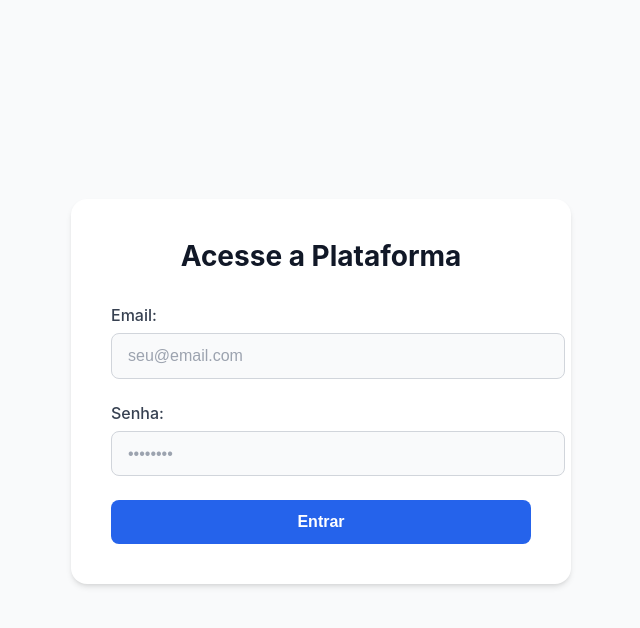
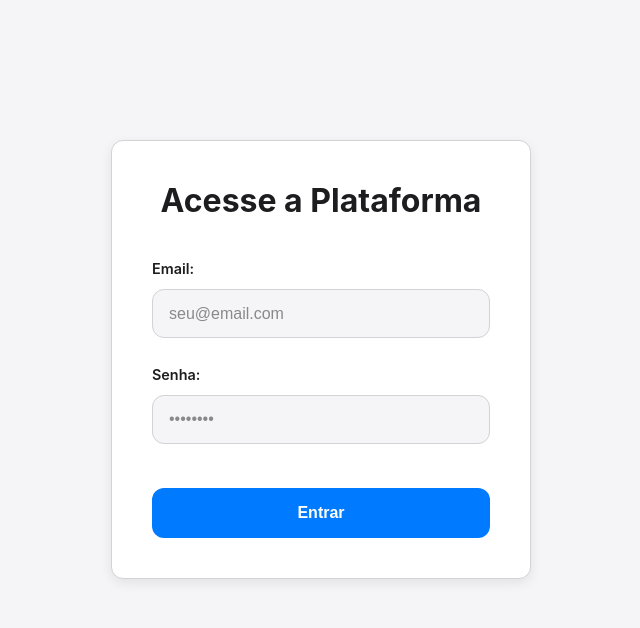
Before and after one commit to pgbrum/hr-management-api-front, a React (Create React App) app: page /benefits in a window 1280 px wide. Shown: the top 628 px of the page, without its empty margins (319-959 px from the left). Built offline with nearby package versions, Linux system fonts and the light colour scheme.

Commit message:
chore: make header more elegant

```diff
--- a/src/components/layout/Header/Header.module.css
+++ b/src/components/layout/Header/Header.module.css
@@ -1,18 +1,20 @@
 .header {
-  background-color: #ffffff;
+  background-color: rgba(255, 255, 255, 0.85);
+  backdrop-filter: blur(8px);
+  -webkit-backdrop-filter: blur(8px);
   padding: 1rem 0;
-  border-bottom: 1px solid #e5e7eb;
-  box-shadow: 0 2px 4px rgba(0, 0, 0, 0.04);
+  border-bottom: 1px solid #d2d2d7;
   position: sticky;
   top: 0;
   z-index: 50;
   width: 100%;
+  font-family: -apple-system, BlinkMacSystemFont, 'Segoe UI', Roboto, Helvetica, Arial, sans-serif;
 }
 
 .container {
-  max-width: 1280px;
+  max-width: 1100px;
   margin: 0 auto;
-  padding: 0 24px;
+  padding: 0 1rem;
   display: flex;
   align-items: center;
   justify-content: space-between;
@@ -23,21 +25,25 @@
   text-decoration: none;
   font-size: 1.75rem;
   font-weight: 800;
-  color: #111827;
-  position: relative;
-  z-index: 10;
+  color: #1d1d1f;
+  transition: transform 0.2s ease-in-out;
+  display: block;
+}
+
+.logo a:hover {
+  transform: scale(1.03);
 }
 
 .logo a span {
-  color: #2563eb;
+  color: #007aff;
 }
 
 .mobileMenuButton {
-  display: flex;
+  display: none;
   flex-direction: column;
   justify-content: space-around;
-  width: 32px;
-  height: 32px;
+  width: 28px;
+  height: 28px;
   background: transparent;
   border: none;
   cursor: pointer;
@@ -46,57 +52,106 @@
   box-sizing: content-box;
 }
 
-@media (min-width: 1024px) {
-  .mobileMenuButton {
-    display: none;
-  }
-}
-
 .mobileMenuButton div {
   width: 28px;
   height: 3px;
-  background: #111827;
+  background: #1d1d1f;
   border-radius: 10px;
-  transition: all 0.3s linear;
+  transition: all 0.3s ease-in-out;
   position: relative;
   transform-origin: 1px;
 }
 
 .mobileMenuButton.open div:nth-child(1) {
-  transform: rotate(45deg);
+  transform: rotate(45deg) translate(2px, -2px);
 }
+
 .mobileMenuButton.open div:nth-child(2) {
   opacity: 0;
   transform: translateX(20px);
 }
+
 .mobileMenuButton.open div:nth-child(3) {
-  transform: rotate(-45deg);
+  transform: rotate(-45deg) translate(2px, 2px);
 }
 
-@media (min-width: 1024px) {
-  .nav {
-    display: flex;
-    align-items: center;
-  }
+.navList {
+  display: flex;
+  gap: 0.5rem;
+  padding: 0;
+  margin: 0;
+  list-style: none;
+  align-items: center;
 }
 
-@media (max-width: 1023px) {
+.navItem {
+  margin: 0;
+}
+
+.navLink {
+  text-decoration: none;
+  color: #6e6e73;
+  font-weight: 600;
+  font-size: 0.9rem;
+  padding: 0.5rem 1rem;
+  position: relative;
+  transition: color 0.2s ease-in-out, background-color 0.2s ease-in-out;
+  background: none;
+  border: none;
+  cursor: pointer;
+  font-family: inherit;
+  border-radius: 8px;
+  display: block;
+  text-align: left;
+}
+
+.navLink:hover {
+  background-color: #f5f5f7;
+  color: #1d1d1f;
+}
+
+.active {
+  background-color: #e6f2ff;
+  color: #007aff;
+}
+
+.active:hover {
+  background-color: #e6f2ff;
+  color: #007aff;
+}
+
+.logoutButton {
+  color: #c71f2f;
+}
+
+.logoutButton:hover {
+  background-color: #ffebed;
+  color: #c71f2f;
+}
+
+@media (max-width: 1024px) {
+  .mobileMenuButton {
+    display: flex;
+  }
+
   .nav {
     position: fixed;
     top: 0;
-    left: 0;
-    width: 100%;
+    right: 0;
+    width: 320px;
+    max-width: 80vw;
     height: 100vh;
-    background-color: rgba(255, 255, 255, 0.98);
-    backdrop-filter: blur(5px);
+    background-color: #ffffff;
+    box-shadow: -5px 0 15px rgba(0, 0, 0, 0.1);
     display: flex;
-    justify-content: center;
-    align-items: center;
+    justify-content: flex-start;
+    align-items: flex-start;
     z-index: 90;
     opacity: 0;
     visibility: hidden;
-    transform: translateX(-100%);
+    transform: translateX(100%);
     transition: opacity 0.3s ease, visibility 0.3s ease, transform 0.3s ease;
+    padding-top: 6rem;
   }
 
   .nav.mobileOpen {
@@ -107,79 +162,14 @@
 
   .navList {
     flex-direction: column;
-    gap: 2rem;
-    align-items: center;
+    gap: 1rem;
+    align-items: stretch;
+    width: 100%;
+    padding: 0 1.5rem;
   }
 
   .navLink {
-    font-size: 1.5rem;
+    font-size: 1.1rem;
+    padding: 0.75rem 1rem;
   }
 }
-
-.navList {
-  display: flex;
-  gap: 24px;
-  padding: 0;
-  margin: 0;
-  list-style: none;
-}
-
-.navItem {
-  margin: 0;
-}
-
-.navLink {
-  text-decoration: none;
-  color: #4b5563;
-  font-weight: 500;
-  font-size: 1rem;
-  padding: 8px 0;
-  position: relative;
-  transition: color 0.2s ease-in-out;
-  background: none;
-  border: none;
-  cursor: pointer;
-  font-family: inherit;
-  width: 100%;
-  text-align: left;
-}
-
-.navLink::after {
-  content: '';
-  position: absolute;
-  width: 100%;
-  transform: scaleX(0);
-  height: 2px;
-  bottom: 0;
-  left: 0;
-  background-color: #2563eb;
-  transform-origin: bottom right;
-  transition: transform 0.25s ease-out;
-}
-
-.navLink:hover::after {
-  transform: scaleX(1);
-  transform-origin: bottom left;
-}
-
-.navLink:hover {
-  color: #111827;
-}
-
-.active {
-  color: #2563eb;
-  font-weight: 600;
-}
-
-.active::after {
-  transform: scaleX(1);
-  background-color: #2563eb;
-}
-
-.logoutButton {
-  color: #ef4444;
-}
-
-.logoutButton:hover {
-  color: #dc2626;
-}
--- a/src/pages/Auth/Login/Login.module.css
+++ b/src/pages/Auth/Login/Login.module.css
@@ -1,113 +1,124 @@
-/* src/components/Login/Login.module.css */
-
-/* Estilo do container principal da página */
 .container {
-  min-height: calc(100vh - 81px); /* Altura da tela menos o header */
+  min-height: calc(100vh - 81px);
   display: flex;
   justify-content: center;
   align-items: center;
-  padding: 2rem;
-  background-color: #f9fafb; /* Fundo cinza claro e profissional */
+  padding: 1rem;
+  background-color: #f5f5f7;
   font-family: -apple-system, BlinkMacSystemFont, 'Segoe UI', Roboto, Helvetica,
-    Arial, sans-serif, 'Apple Color Emoji', 'Segoe UI Emoji', 'Segoe UI Symbol';
+    Arial, sans-serif;
+  box-sizing: border-box;
 }
 
-/* O card de login */
 .card {
   background-color: #ffffff;
   padding: 2.5rem;
-  border-radius: 16px;
-  box-shadow: 0 4px 6px -1px rgba(0, 0, 0, 0.1), 0 2px 4px -2px rgba(0, 0, 0, 0.1);
+  border-radius: 12px;
+  border: 1px solid #d2d2d7;
+  box-shadow: 0 4px 12px rgba(0, 0, 0, 0.08);
   width: 100%;
   max-width: 420px;
+  box-sizing: border-box;
 }
 
-/* Título dentro do card */
 .card h2 {
   text-align: center;
   margin-top: 0;
-  margin-bottom: 2rem;
-  font-size: 1.75rem;
+  margin-bottom: 2.5rem;
+  font-size: 2rem;
   font-weight: 700;
-  color: #111827; /* Preto suave */
+  color: #1d1d1f;
 }
 
-/* Agrupamento de label e input */
 .formGroup {
-  margin-bottom: 1.5rem;
+  margin-bottom: 1.75rem;
 }
 
-/* Estilo do label (Email:, Senha:) */
 .formGroup label {
   display: block;
-  margin-bottom: 0.5rem;
-  font-weight: 500;
-  color: #374151; /* Cinza escuro */
+  margin-bottom: 0.75rem;
+  font-weight: 600;
+  font-size: 0.9rem;
+  color: #1d1d1f;
 }
 
-/* Estilo dos campos de input */
 .formGroup input {
   width: 100%;
-  padding: 0.8rem 1rem;
+  padding: 0.9rem 1rem;
   font-size: 1rem;
-  color: #111827;
-  background-color: #f9fafb; /* Fundo do input levemente cinza */
-  border: 1px solid #d1d5db; /* Borda cinza clara */
-  border-radius: 8px;
-  transition: border-color 0.2s, box-shadow 0.2s;
+  color: #1d1d1f;
+  background-color: #f5f5f7;
+  border: 1px solid #d2d2d7;
+  border-radius: 12px;
+  transition: border-color 200ms ease-in-out, box-shadow 200ms ease-in-out;
+  box-sizing: border-box;
 }
 
 .formGroup input::placeholder {
-  color: #9ca3af;
+  color: #6e6e73;
+  opacity: 0.8;
 }
 
-/* Efeito de foco no input */
 .formGroup input:focus {
   outline: none;
-  border-color: #2563eb; /* Azul primário */
-  box-shadow: 0 0 0 3px rgba(37, 99, 235, 0.25); /* Anel de foco azul */
+  border-color: #007aff;
+  box-shadow: 0 0 0 3px #e6f2ff;
 }
 
-/* Estilo do botão de login */
 .button {
   width: 100%;
-  padding: 0.8rem 1rem;
-  background-color: #2563eb; /* Azul primário, igual ao header */
+  padding: 1rem;
+  margin-top: 1rem;
+  background-color: #007aff;
   color: #fff;
   border: none;
-  border-radius: 8px;
+  border-radius: 12px;
   font-size: 1rem;
   font-weight: 600;
   cursor: pointer;
-  transition: background-color 0.2s, transform 0.1s;
+  transition: background-color 200ms ease-in-out, transform 200ms ease-in-out, box-shadow 200ms ease-in-out;
 }
 
 .button:hover {
-  background-color: #1d4ed8; /* Azul um pouco mais escuro no hover */
+  background-color: #006ee6;
+  transform: translateY(-2px);
+  box-shadow: 0 4px 12px rgba(0, 0, 0, 0.08);
 }
 
 .button:active {
-  transform: scale(0.98); /* Efeito de clique */
+  transform: scale(0.98) translateY(0);
 }
 
-/* Estilo para as mensagens de erro e sucesso */
+.button:disabled {
+  background-color: #b0b0b0;
+  cursor: not-allowed;
+  transform: none;
+  box-shadow: none;
+}
+
 .message {
   text-align: center;
   font-weight: 500;
   font-size: 0.9rem;
-  padding: 0.75rem;
-  border-radius: 6px;
-  margin-top: 1.5rem; /* Margem para separar do botão */
-}
-
-.success {
-  background-color: #dcfce7;
-  color: #166534;
-  border: 1px solid #bbf7d0;
+  padding: 0.8rem 1rem;
+  border-radius: 12px;
+  margin-top: 1.5rem;
+  border: 1px solid transparent;
 }
 
 .error {
-  background-color: #fee2e2;
-  color: #991b1b;
-  border: 1px solid #fecaca;
+  background-color: #ffebed;
+  color: #c71f2f;
+  border-color: #ff3b30;
 }
+
+@media (max-width: 480px) {
+  .card {
+    padding: 2rem 1.5rem;
+  }
+
+  .card h2 {
+    font-size: 1.75rem;
+    margin-bottom: 2rem;
+  }
+}
--- a/src/pages/Auth/Login/Login.tsx
+++ b/src/pages/Auth/Login/Login.tsx
@@ -1,16 +1,12 @@
 import React, { useState } from 'react';
 import styles from './Login.module.css';
 
-// Importando o serviço que você criou
 import { loginService } from '../../../api/services/loginService'; // Ajuste o caminho se necessário
 
-// 1. Definindo o tipo das props que o componente vai receber.
-// Ele agora espera receber uma função chamada 'onLoginSuccess'.
 type LoginProps = {
   onLoginSuccess: () => void;
 };
 
-// 2. O componente agora recebe 'onLoginSuccess' via props.
 const Login: React.FC<LoginProps> = ({ onLoginSuccess }) => {
   const [email, setEmail] = useState('');
   const [password, setPassword] = useState('');
@@ -26,8 +22,6 @@ const Login: React.FC<LoginProps> = ({ onLoginSuccess }) => {
       const data = await loginService.login({ email, password });
       sessionStorage.setItem('token', data.token);
 
-      // 3. SUCESSO! Chamamos a função recebida do App.tsx.
-      // Isso irá atualizar o estado no App e mudar a tela.
       onLoginSuccess();
 
     } catch (error: any) {
```
Also changed, not shown: src/styles/globals.css (line endings or trailing spaces).
